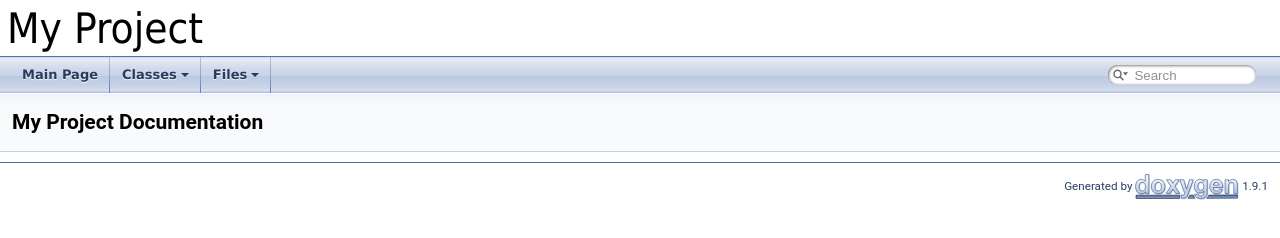
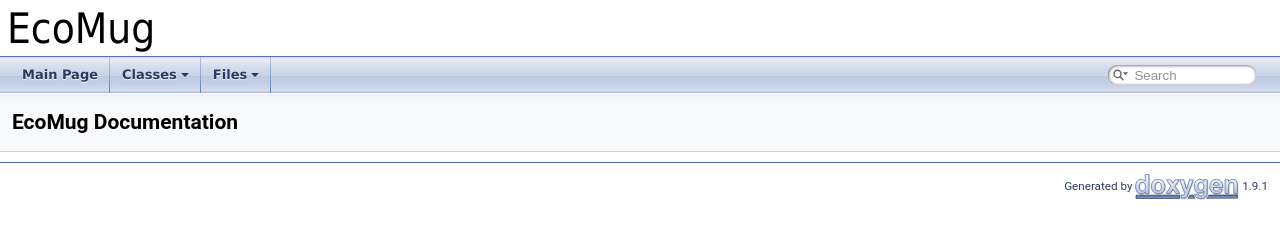
Before and after one commit to dr4kan/EcoMug, a plain HTML site: page docs/index.html in a window 1280 px wide. Drawn offline with Linux system fonts and the light colour scheme.

Commit message:
Update index.html

```diff
--- a/docs/index.html
+++ b/docs/index.html
@@ -5,7 +5,7 @@
 <meta http-equiv="X-UA-Compatible" content="IE=9"/>
 <meta name="generator" content="Doxygen 1.9.1"/>
 <meta name="viewport" content="width=device-width, initial-scale=1"/>
-<title>My Project: Main Page</title>
+<title>EcoMug: Main Page</title>
 <link href="tabs.css" rel="stylesheet" type="text/css"/>
 <script type="text/javascript" src="jquery.js"></script>
 <script type="text/javascript" src="dynsections.js"></script>
@@ -21,7 +21,7 @@
  <tbody>
  <tr style="height: 56px;">
   <td id="projectalign" style="padding-left: 0.5em;">
-   <div id="projectname">My Project
+   <div id="projectname">EcoMug
    </div>
   </td>
  </tr>
@@ -62,7 +62,7 @@ $(function() {
 
 <div class="header">
   <div class="headertitle">
-<div class="title">My Project Documentation</div>  </div>
+<div class="title">EcoMug Documentation</div>  </div>
 </div><!--header-->
 <div class="contents">
 </div><!-- contents -->
```
